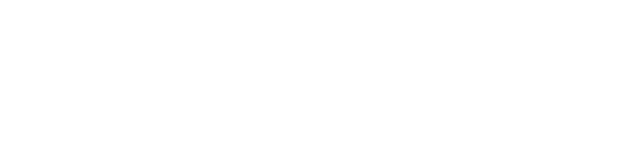
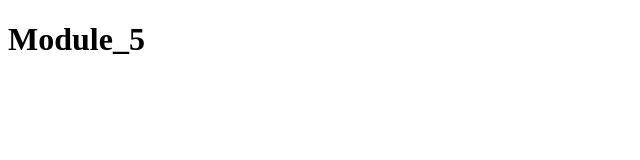
Before and after one commit to Maksym-Maleiev/js-course-module-5, a plain HTML site: page src/index.html in a window 1280 px wide. Shown: the whole page, without its empty margins (0-640 px from the left). Drawn offline with Linux system fonts and the light colour scheme.

Commit message:
Update index.html

```diff
--- a/src/index.html
+++ b/src/index.html
@@ -8,7 +8,7 @@
 </head>
 
 <body>
-
+  <h1>Module_5</h1>
 </body>
 
 </html>
```
